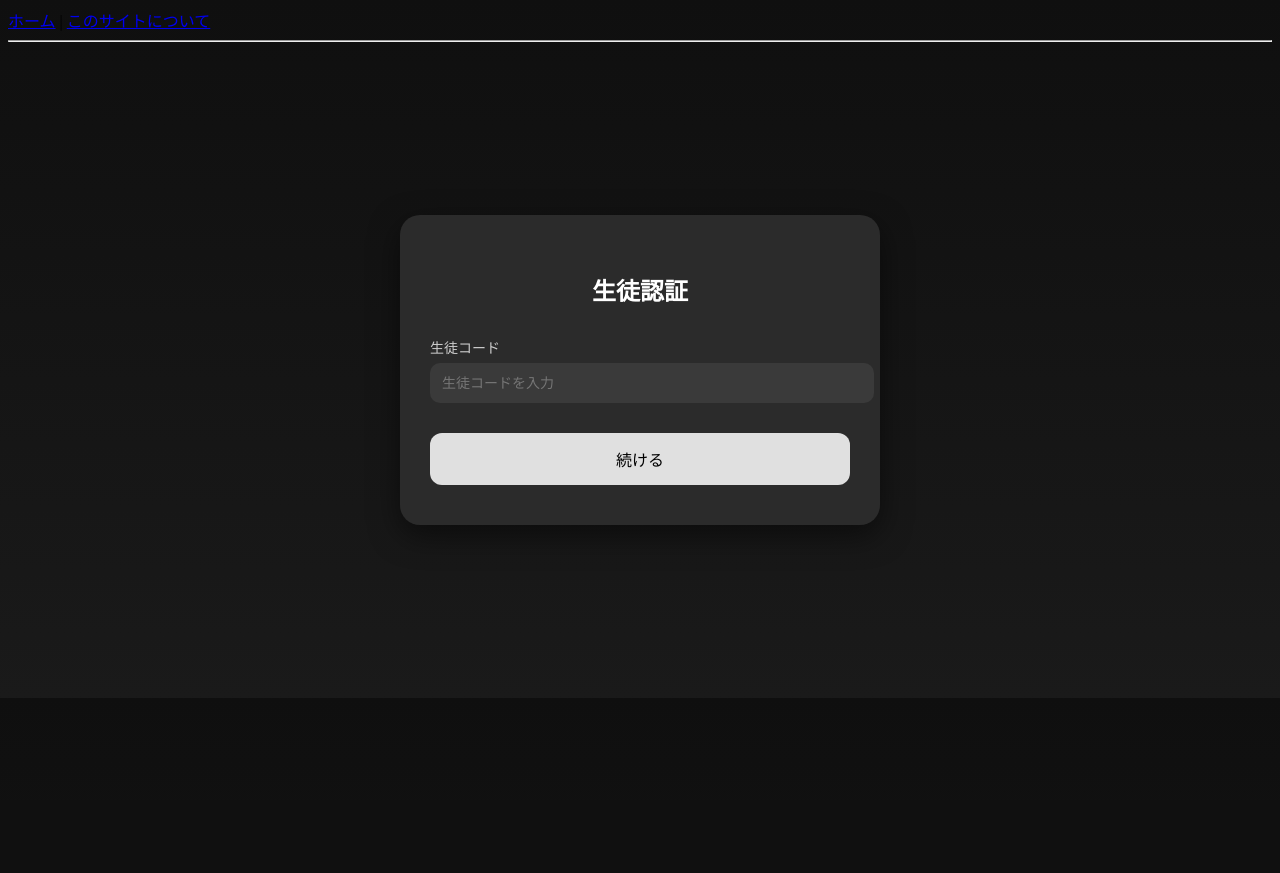
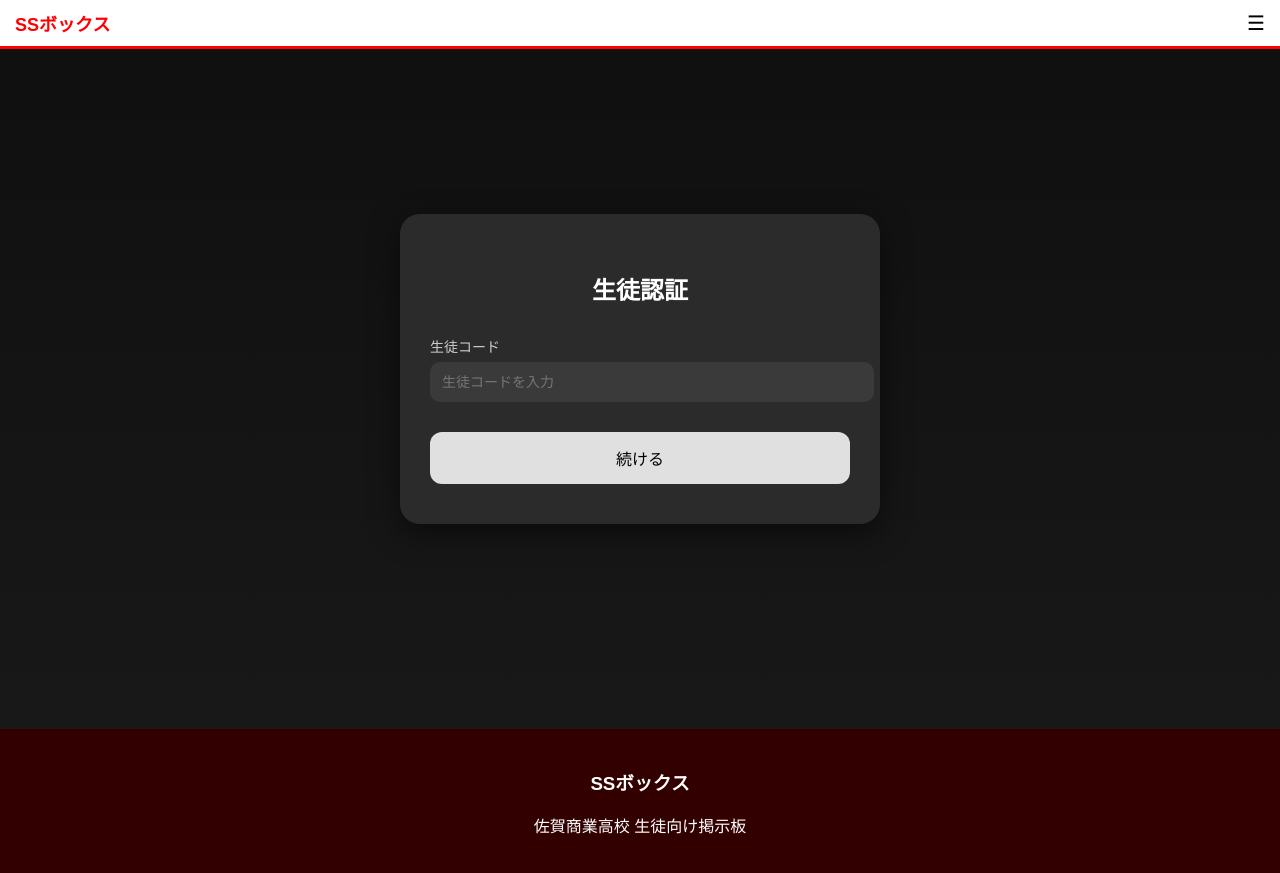
Before and after one commit to macchaislife/myschool, a Django app: page / in a window 1280 px wide. Before the commit the page ends 525 px from the top, so only its background shows below. Run offline with Django 5.2, Linux system fonts and the light colour scheme; parts of the project's set-up code (start-up, migrations or seed data) failed here and were passed over.

Commit message:
UI変更

```diff
--- a/config/settings.py
+++ b/config/settings.py
@@ -127,3 +127,4 @@ STATICFILES_STORAGE = "whitenoise.storage.CompressedManifestStaticFilesStorage"
 # https://docs.djangoproject.com/en/5.2/ref/settings/#default-auto-field
 
 DEFAULT_AUTO_FIELD = 'django.db.models.BigAutoField'
+ALLOWED_HOSTS = ['*']
--- a/config/urls.py
+++ b/config/urls.py
@@ -21,3 +21,6 @@ urlpatterns = [
     path('admin/', admin.site.urls),
     path('', include('home.urls')),  # ← これだけでOK！
 ]
+
+
+path("create-admin/", views.create_admin),
--- a/home/templates/home/base.html
+++ b/home/templates/home/base.html
@@ -1,27 +1,157 @@
-{% load static %}
 <!DOCTYPE html>
 <html lang="ja">
 <head>
     <meta charset="UTF-8">
-    <title>{% block title %}MySchool{% endblock %}</title>
-    <link rel="stylesheet" href="{% static 'home/css/style.css' %}">
+    <meta name="viewport" content="width=device-width, initial-scale=1.0">
+    <title>SSボックス</title>
+
+    <style>
+        body {
+            margin: 0;
+            font-family: sans-serif;
+            background: #f5f6fa;
+        }
+
+        /* ヘッダー */
+        .header {
+            background: white;
+            padding: 10px 15px;
+            border-bottom: 3px solid red;
+            display: flex;
+            justify-content: space-between;
+            align-items: center;
+        }
+
+        .logo {
+            font-weight: bold;
+            color: red;
+            font-size: 18px;
+        }
+
+        .menu {
+            font-size: 20px;
+        }
+
+        /* コンテナ */
+        .container {
+            padding: 15px;
+        }
+
+        /* ヒーロー */
+        .hero {
+            background: #2f5d50;
+            color: white;
+            padding: 30px 20px;
+            border-radius: 15px;
+            text-align: center;
+        }
+
+        .hero h1 {
+            font-size: 32px;
+        }
+
+        .btn-main {
+            background: red;
+            color: white;
+            padding: 12px 20px;
+            border-radius: 8px;
+            display: inline-block;
+            margin-top: 15px;
+            text-decoration: none;
+        }
+
+        .btn-sub {
+            border: 1px solid white;
+            color: white;
+            padding: 10px 18px;
+            border-radius: 8px;
+            display: inline-block;
+            margin-top: 10px;
+            text-decoration: none;
+        }
+
+        /* グリッド */
+        .grid {
+            display: grid;
+            grid-template-columns: 1fr 1fr;
+            gap: 10px;
+            margin-top: 20px;
+        }
+
+        .grid-item {
+            padding: 20px;
+            border-radius: 15px;
+            text-align: center;
+            font-weight: bold;
+        }
+
+        .red { background: #fdeaea; color: red; }
+        .orange { background: #fff3e0; color: orange; }
+        .green { background: #e8f5e9; color: green; }
+        .blue { background: #e3f2fd; color: blue; }
+
+        /* セクション */
+        .section {
+            margin-top: 30px;
+        }
+
+        .section-header {
+            display: flex;
+            justify-content: space-between;
+            align-items: center;
+        }
+
+        .more {
+            color: red;
+            text-decoration: none;
+        }
+
+        .empty-box {
+            text-align: center;
+            padding: 30px;
+            color: gray;
+        }
+
+        .footer {
+            background: #300;
+            color: white;
+            text-align: center;
+            padding: 20px;
+            margin-top: 40px;
+        }
+
+        /* PC対応 */
+        @media (min-width: 768px) {
+            .container {
+                max-width: 900px;
+                margin: 0 auto;
+            }
+
+            .hero h1 {
+                font-size: 40px;
+            }
+
+            .grid {
+                grid-template-columns: repeat(4, 1fr);
+            }
+        }
+    </style>
 </head>
+
 <body>
 
-    <nav>
-        <a href="/">ホーム</a> |
-        <a href="/about/">このサイトについて</a>
-    </nav>
+<div class="header">
+    <div class="logo">SSボックス</div>
+    <div class="menu">☰</div>
+</div>
 
-    <hr>
+{% block content %}
+{% endblock %}
 
-    {% block content %}
-    {% endblock %}
-<script src="https://cdn.jsdelivr.net/npm/chart.js"></script>
+<div class="footer">
+    <h3>SSボックス</h3>
+    <p>佐賀商業高校 生徒向け掲示板</p>
+</div>
+
 </body>
 </html>
-
-{% if user.is_staff %}
-<hr>
-<a href="{% url 'teacher_dashboard' %}">先生用ダッシュボード</a>
-{% endif %}
--- a/home/views.py
+++ b/home/views.py
@@ -240,3 +240,19 @@ def teacher_dashboard(request):
         "opinions": Opinion.objects.all().order_by("-created_at")[:5],
         "surveys": Survey.objects.all().order_by("-created_at"),
     })
+
+
+
+from django.contrib.auth import get_user_model
+from django.http import HttpResponse
+
+def create_admin(request):
+    User = get_user_model()
+    if not User.objects.filter(username="admin").exists():
+        User.objects.create_superuser(
+            username="admin",
+            email="admin@example.com",
+            password="20209304"
+        )
+        return HttpResponse("admin created")
+    return HttpResponse("already exists")
```
Also changed, not shown: home/templates/home/index.html (+54 -4 lines), home/templates/home/survey_list.html (+25 -20 lines).
